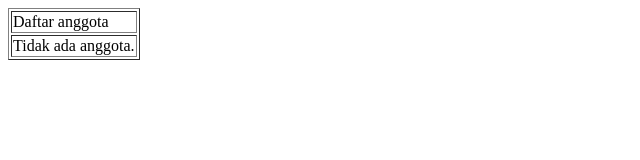
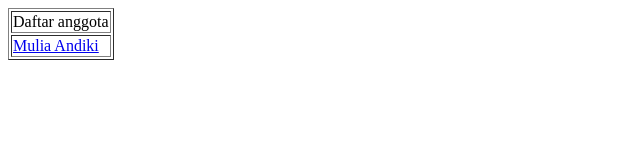
Before and after one commit to Zeyn52/SINF2020-2025-A-Kelompok03, a plain HTML site: page index.html in a window 1280 px wide. Shown: the whole page, without its empty margins (0-640 px from the left). Drawn offline with Linux system fonts and the light colour scheme.

Commit message:
feat:halaman 2308107010013

```diff
--- a/index.html
+++ b/index.html
@@ -6,7 +6,10 @@
 <body>
 <table border=”0”>
 <tr><td>Daftar anggota</td></tr>
-<tr><td>Tidak ada anggota.</td></tr>
+<tr><td>
+  <a href="/2308107010013.html">
+    Mulia Andiki
+</a></td></tr>
 </table>
 </body>
 </html>
```
Also changed, not shown: 2308107010013.html (added, +15 -0 lines).
